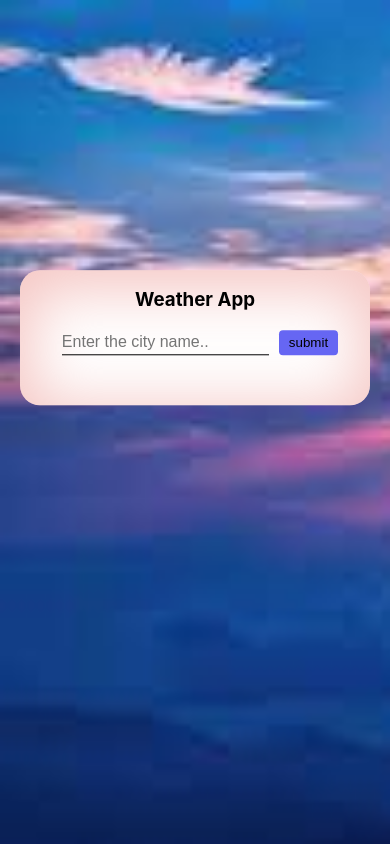
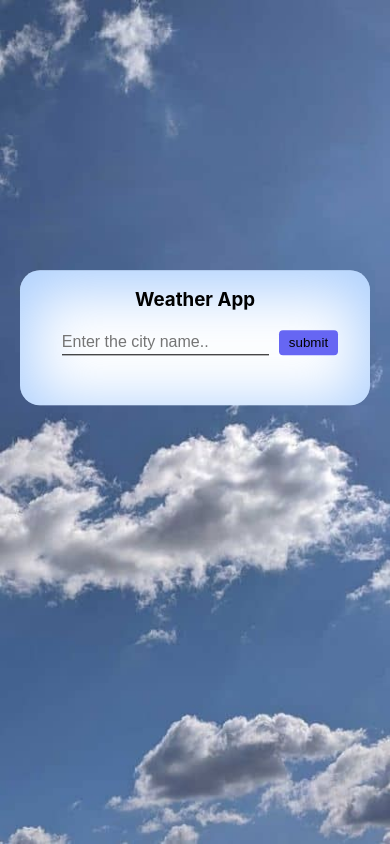
Before and after one commit to Gokulsv17/WeatherApp, a React (Create React App) app: page / in a window 390 px wide. Built offline with nearby package versions, Linux system fonts and the light colour scheme.

Commit message:
mobile image

```diff
--- a/src/App.css
+++ b/src/App.css
@@ -9,6 +9,7 @@ body{
 }
 @media screen and (max-width:800px) {
   body {
+    background-image: url("./img/mobile_sky.jpg");
     background-size: cover;
     background-attachment:fixed }
 }
--- a/src/weather/weather.module.css
+++ b/src/weather/weather.module.css
@@ -10,7 +10,7 @@
     left: 50%;
     padding:0 0 50px 0;
     transform: translate(-50%,-50%);
-    box-shadow:inset 1px 10px 60px 10px rgba(235, 142, 135,.5);
+    box-shadow:inset 1px 10px 60px 10px rgba(89, 160, 252, 0.5);
 }
 input{
     border:0 ;
```
Also changed, not shown: src/img/clouds_12-t2.jpg (added), src/img/mobile_sky.jpg (added).
